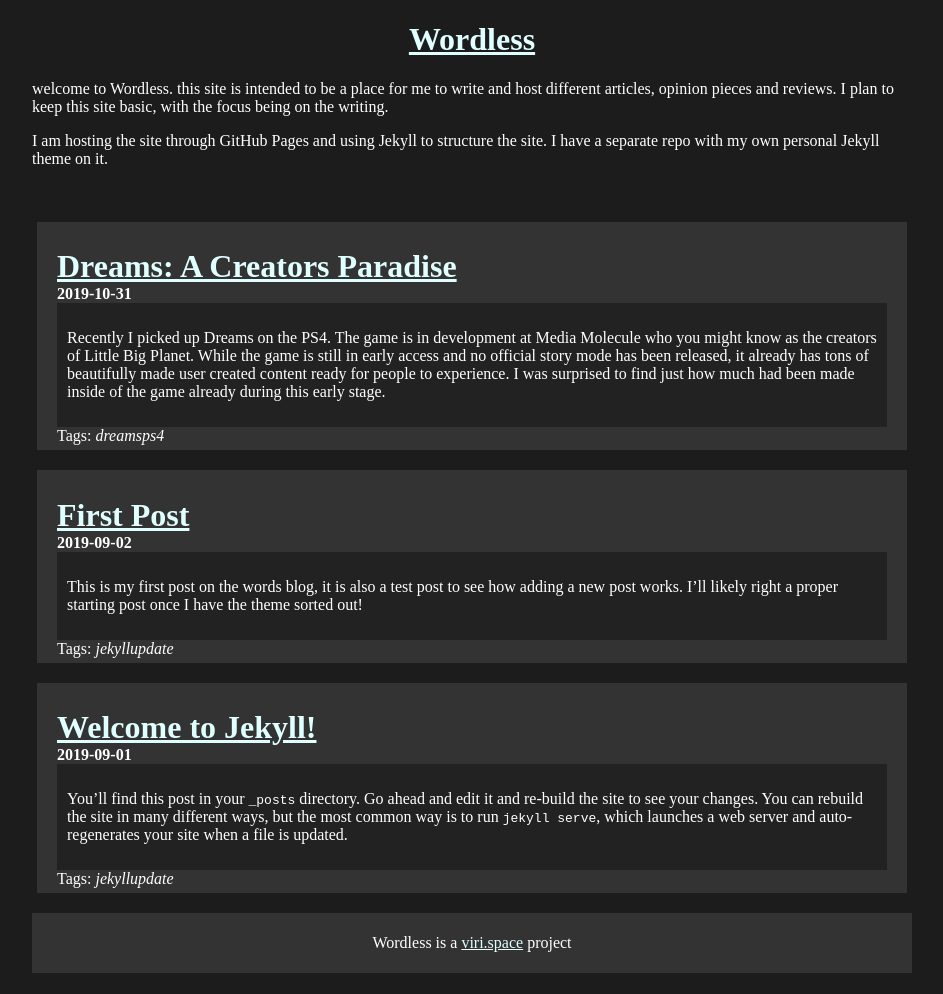
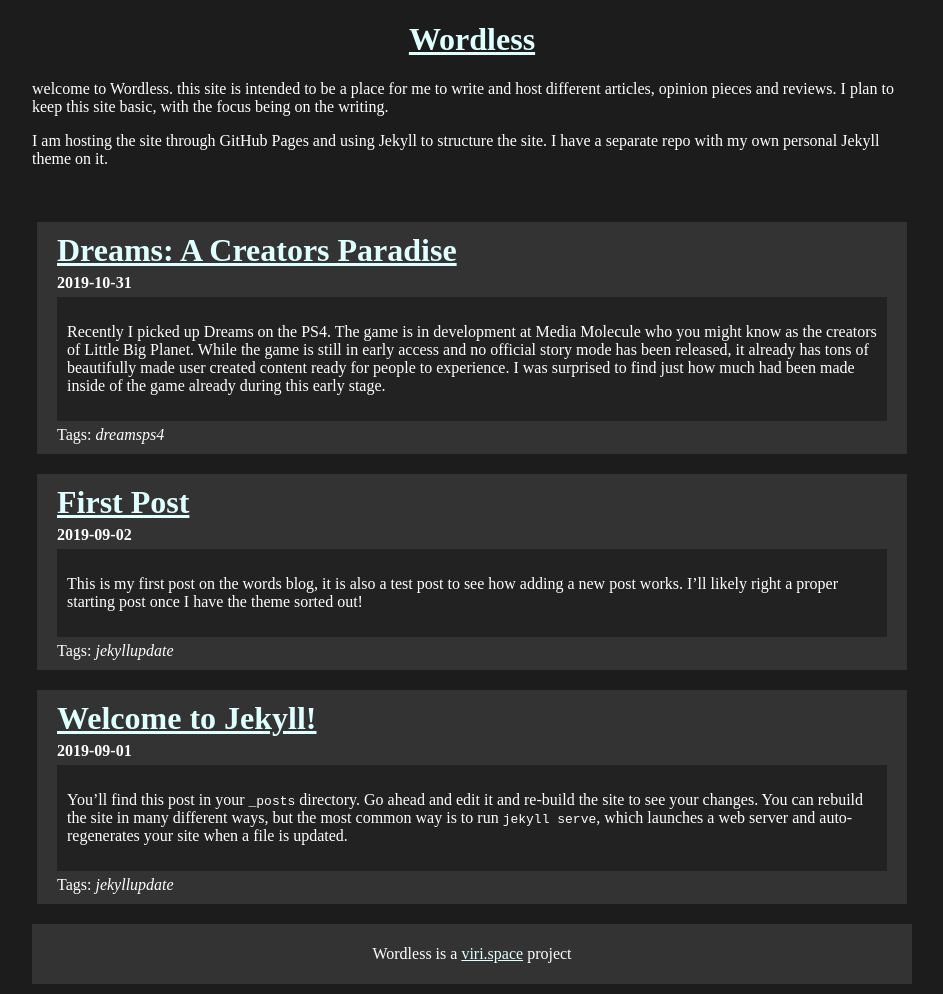
Before and after one commit to v1r1/words, a Jekyll site: the page built from index.md, in a window 1280 px wide. Shown: the whole page, without its empty margins (168-1111 px from the left). Built offline with Jekyll 4.4.1, drawn with Linux system fonts in a browser that asks for light colours.

Commit message:
more fixes to css

```diff
--- a/assets/css/main.scss
+++ b/assets/css/main.scss
@@ -21,14 +21,18 @@ header {
   margin: 20px 5px;
 }
 .post .title {
-  margin-bottom: 0;
+  margin: 5px 0;
 }
 .post .date {
-  margin: 0;
+  margin: 5px 0;
 }
 .post .excerpt {
   background: #222;
+  margin: 5px 0;
   padding: 10px;
+}
+.post .tags {
+  margin: 5px 0;
 }
 .post-header {
   background:#333;
```
